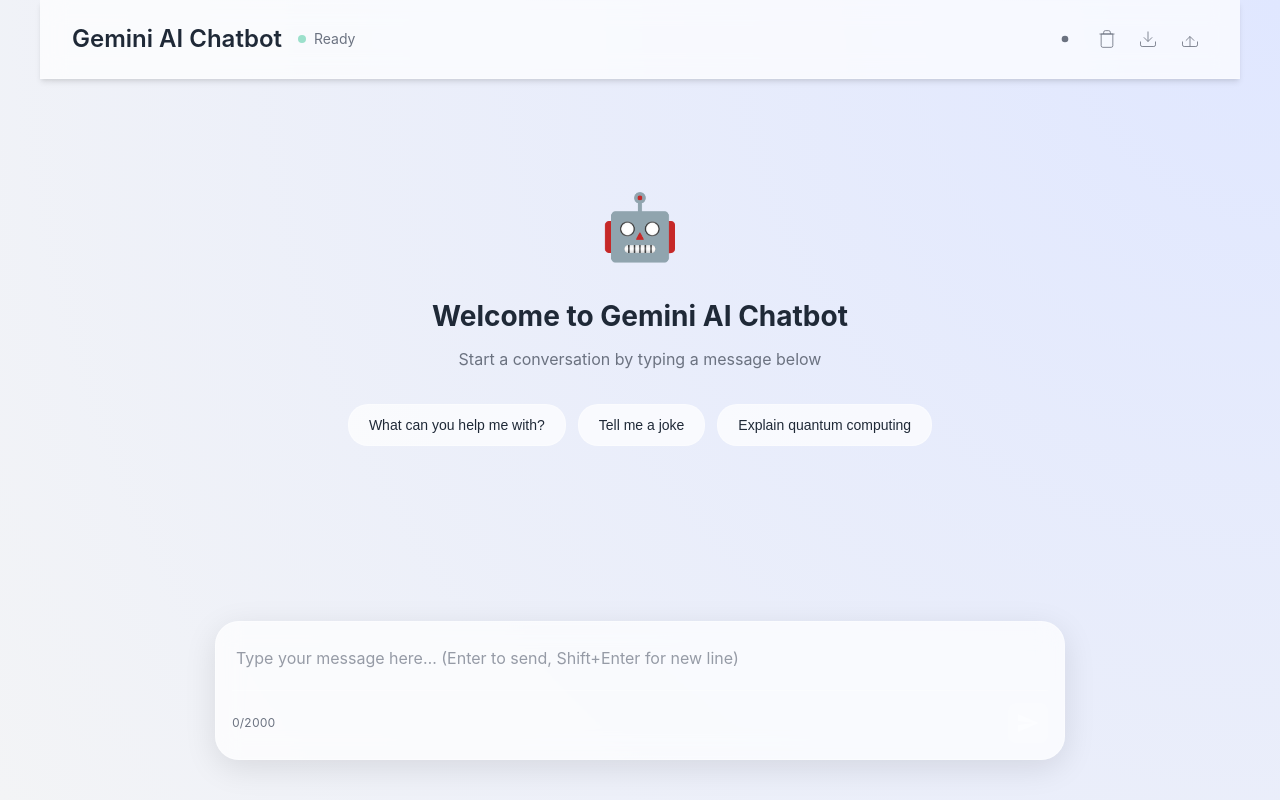
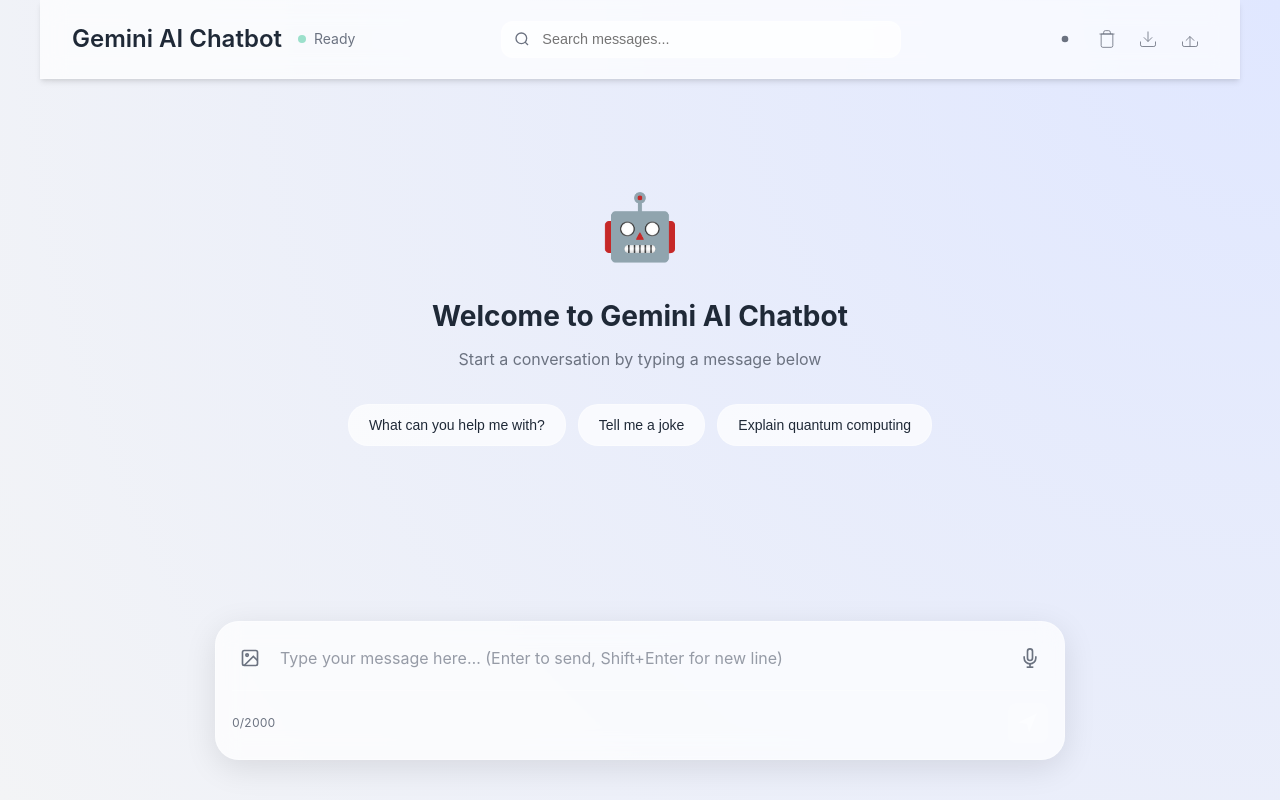
Before and after one commit to avy2025/Gemini-AI-Chatbot, a website with bundled scripts: page client/index.html in a window 1280 px wide. Built offline with nearby package versions, Linux system fonts and the light colour scheme.

Commit message:
feat: update HTML structure to support search, voice input, and image attachments

```diff
--- a/client/index.html
+++ b/client/index.html
@@ -25,6 +25,17 @@
                     <span class="status-dot" aria-hidden="true"></span>
                     <span class="status-text">Ready</span>
                 </span>
+            </div>
+
+            <div class="header-center">
+                <div class="search-wrapper">
+                    <input type="text" id="chatSearch" placeholder="Search messages..."
+                        aria-label="Search chat history">
+                    <svg width="16" height="16" viewBox="0 0 24 24" fill="none" stroke="currentColor" stroke-width="2">
+                        <circle cx="11" cy="11" r="8"></circle>
+                        <line x1="21" y1="21" x2="16.65" y2="16.65"></line>
+                    </svg>
+                </div>
             </div>
 
             <div class="header-right" role="toolbar" aria-label="Chat actions">
@@ -95,18 +106,39 @@
         ════════════════════════════════ -->
         <footer class="chat-input-container" role="contentinfo">
             <div class="input-wrapper" role="form" aria-label="Message input">
-                <textarea id="messageInput"
-                    placeholder="Type your message here… (Enter to send, Shift+Enter for new line)" rows="1"
-                    maxlength="2000" aria-label="Message input" aria-describedby="charCounter"
-                    aria-multiline="true"></textarea>
+                <div class="input-main">
+                    <button id="attachButton" class="icon-btn action-btn" title="Attach Image">
+                        <svg width="20" height="20" viewBox="0 0 24 24" fill="none" stroke="currentColor"
+                            stroke-width="2">
+                            <rect x="3" y="3" width="18" height="18" rx="2" ry="2"></rect>
+                            <circle cx="8.5" cy="8.5" r="1.5"></circle>
+                            <polyline points="21 15 16 10 5 21"></polyline>
+                        </svg>
+                    </button>
+                    <textarea id="messageInput"
+                        placeholder="Type your message here… (Enter to send, Shift+Enter for new line)" rows="1"
+                        maxlength="2000" aria-label="Message input" aria-describedby="charCounter"
+                        aria-multiline="true"></textarea>
+                    <button id="voiceButton" class="icon-btn action-btn" title="Voice Input">
+                        <svg width="20" height="20" viewBox="0 0 24 24" fill="none" stroke="currentColor"
+                            stroke-width="2">
+                            <path d="M12 1a3 3 0 0 0-3 3v8a3 3 0 0 0 6 0V4a3 3 0 0 0-3-3z"></path>
+                            <path d="M19 10v2a7 7 0 0 1-14 0v-2"></path>
+                            <line x1="12" y1="19" x2="12" y2="23"></line>
+                            <line x1="8" y1="23" x2="16" y2="23"></line>
+                        </svg>
+                    </button>
+                </div>
+                <div id="imagePreviewContainer" class="image-preview-container" style="display: none;"></div>
                 <div class="input-actions">
                     <span class="char-counter" id="charCounter" aria-live="polite" aria-atomic="true">0/2000</span>
                     <button id="sendButton" class="send-btn" disabled aria-label="Send message">
                         <svg width="24" height="24" viewBox="0 0 24 24" fill="currentColor" aria-hidden="true">
-                            <path d="M2 21l21-9L2 3v7l15 2-15 2v7z" />
+                            <path d="M21 2L2 11.5L11 13L13 22L21 2Z" />
                         </svg>
                     </button>
                 </div>
+                <input type="file" id="imageInput" accept="image/*" style="display: none;">
             </div>
         </footer>
 
```
